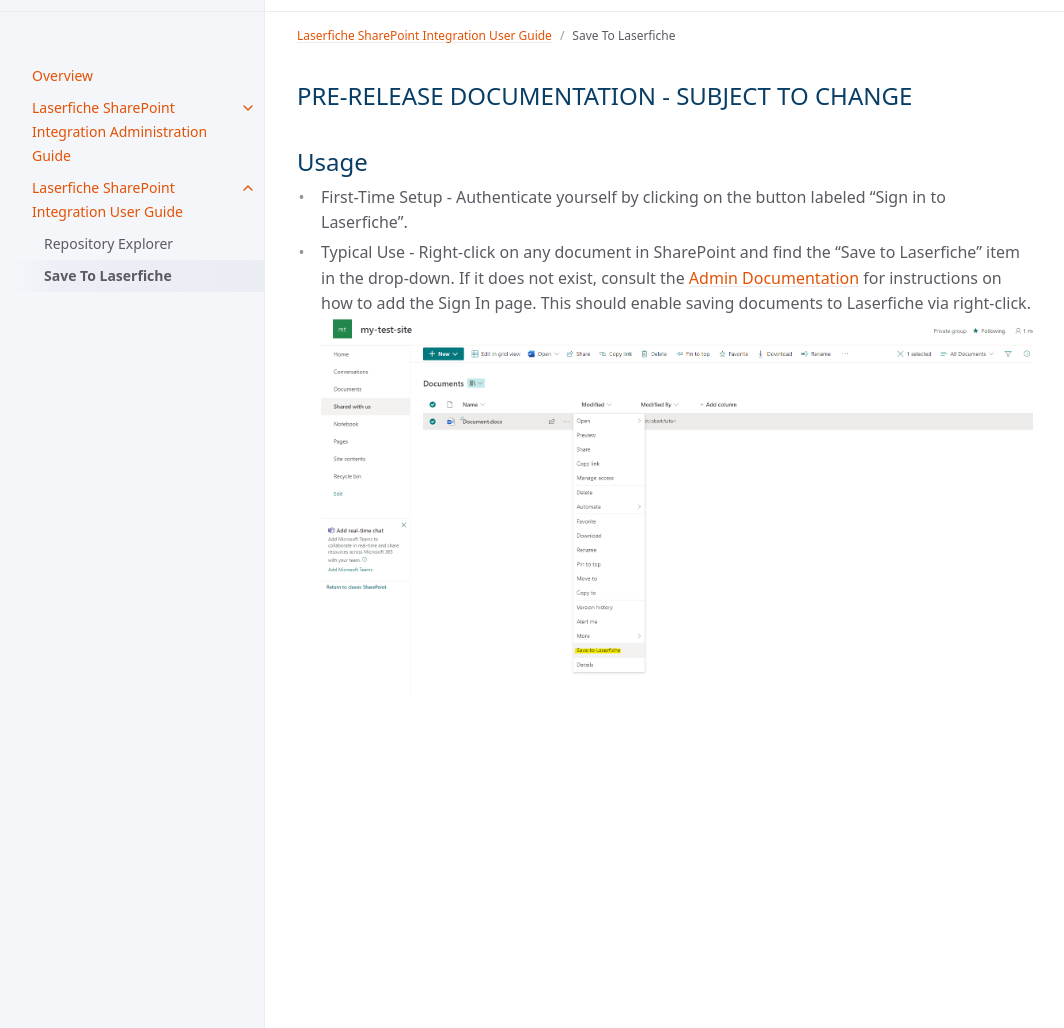
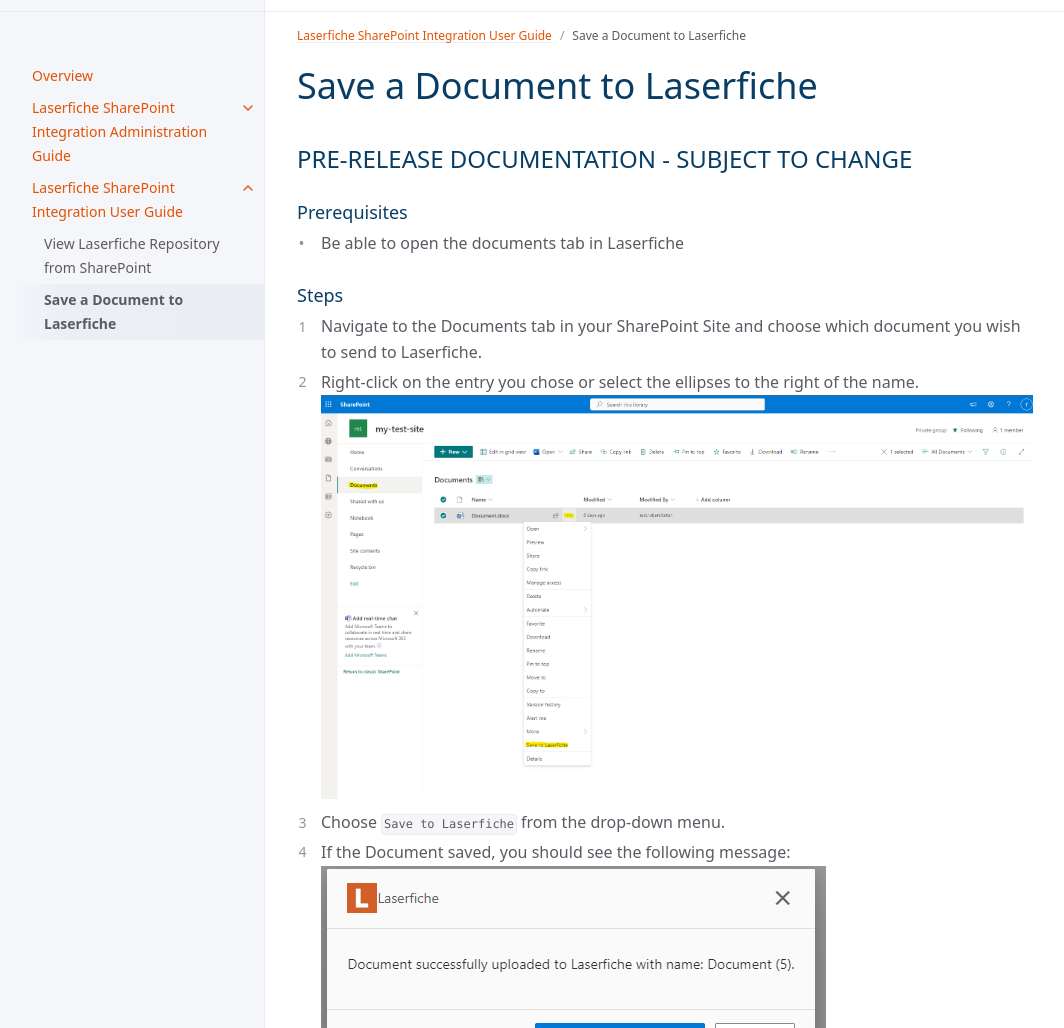
Before and after one commit to isabella232/laserfiche-sharepoint-integration, a Jekyll site: the page built from jekyll_files/docs/user-documentation/sign-in-usage.md, in a window 1280 px wide and 1236 px high, cut to the strip 104-1132 px from the top of the window. Shown: the whole strip, without its empty margins (107-1171 px from the left). Built offline with Jekyll 4.4.1, drawn with Linux system fonts in a browser that asks for light colours; cached includes are drawn as plain includes.

Commit message:
changed user docs to focus on functionality rather than webparts

```diff
--- a/jekyll_files/docs/admin-documentation/configure-app-in-sharepoint.md
+++ b/jekyll_files/docs/admin-documentation/configure-app-in-sharepoint.md
@@ -4,6 +4,8 @@ title: Configure App in SharePoint
 nav_order: 4
 parent: Laserfiche SharePoint Integration Administration Guide
 ---
+# Configure App in SharePoint
+
 ## PRE-RELEASE DOCUMENTATION - SUBJECT TO CHANGE
 
 ### Prerequisites
--- a/jekyll_files/docs/user-documentation/sign-in-usage.md
+++ b/jekyll_files/docs/user-documentation/sign-in-usage.md
@@ -1,11 +1,19 @@
 ---
 layout: default
-title: Save To Laserfiche
+title: Save a Document to Laserfiche
 nav_order: 2
 parent: Laserfiche SharePoint Integration User Guide
 ---
+
+# Save a Document to Laserfiche
 ## PRE-RELEASE DOCUMENTATION - SUBJECT TO CHANGE
-## Usage
-- First-Time Setup - Authenticate yourself by clicking on the button labeled "Sign in to Laserfiche".
-- Typical Use - Right-click on any document in SharePoint and find the “Save to Laserfiche” item in the drop-down. If it does not exist, consult the [Admin Documentation](./../admin-documentation#the-laserfiche-sign-in-page) for instructions on how to add the Sign In page. This should enable saving documents to Laserfiche via right-click.
-<a href="../assets/images/rightClickToSave.png"><img src="../assets/images/rightClickToSave.png"></a>
+### Prerequisites
+- Be able to open the documents tab in Laserfiche
+
+### Steps
+1. Navigate to the Documents tab in your SharePoint Site and choose which document you wish to send to Laserfiche.
+1. Right-click on the entry you chose or select the ellipses to the right of the name.
+<a href="../assets/images/saveToLaserfiche.png"><img src="../assets/images/saveToLaserfiche.png"></a>
+1. Choose `Save to Laserfiche` from the drop-down menu.
+1. If the Document saved, you should see the following message:
+<a href="../assets/images/successfulSave.png"><img src="../assets/images/successfulSave.png"></a>
```
Also changed, not shown: jekyll_files/docs/admin-documentation/add-app-to-sp-site.md (+2 -2 lines), jekyll_files/docs/admin-documentation/configure-app-in-laserfiche.md (+2 -2 lines), jekyll_files/docs/user-documentation/repository-explorer-usage.md (+3 -1 lines), jekyll_files/index.md (+1 -1 lines), jekyll_files/docs/assets/images/rightClickToSave.png (deleted), jekyll_files/docs/assets/images/saveToLaserfiche.png (added), jekyll_files/docs/assets/images/successfulSave.png (added).
